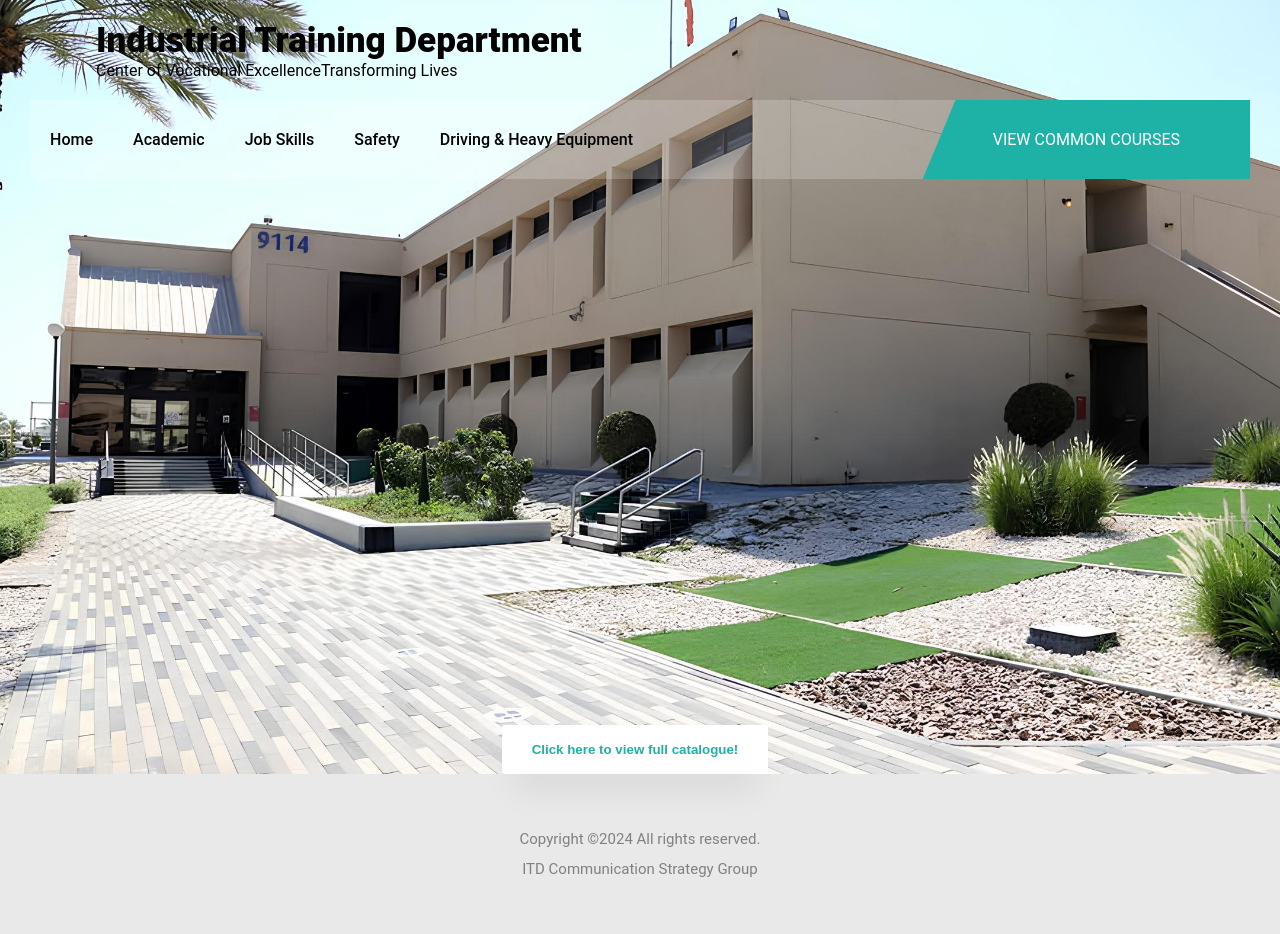
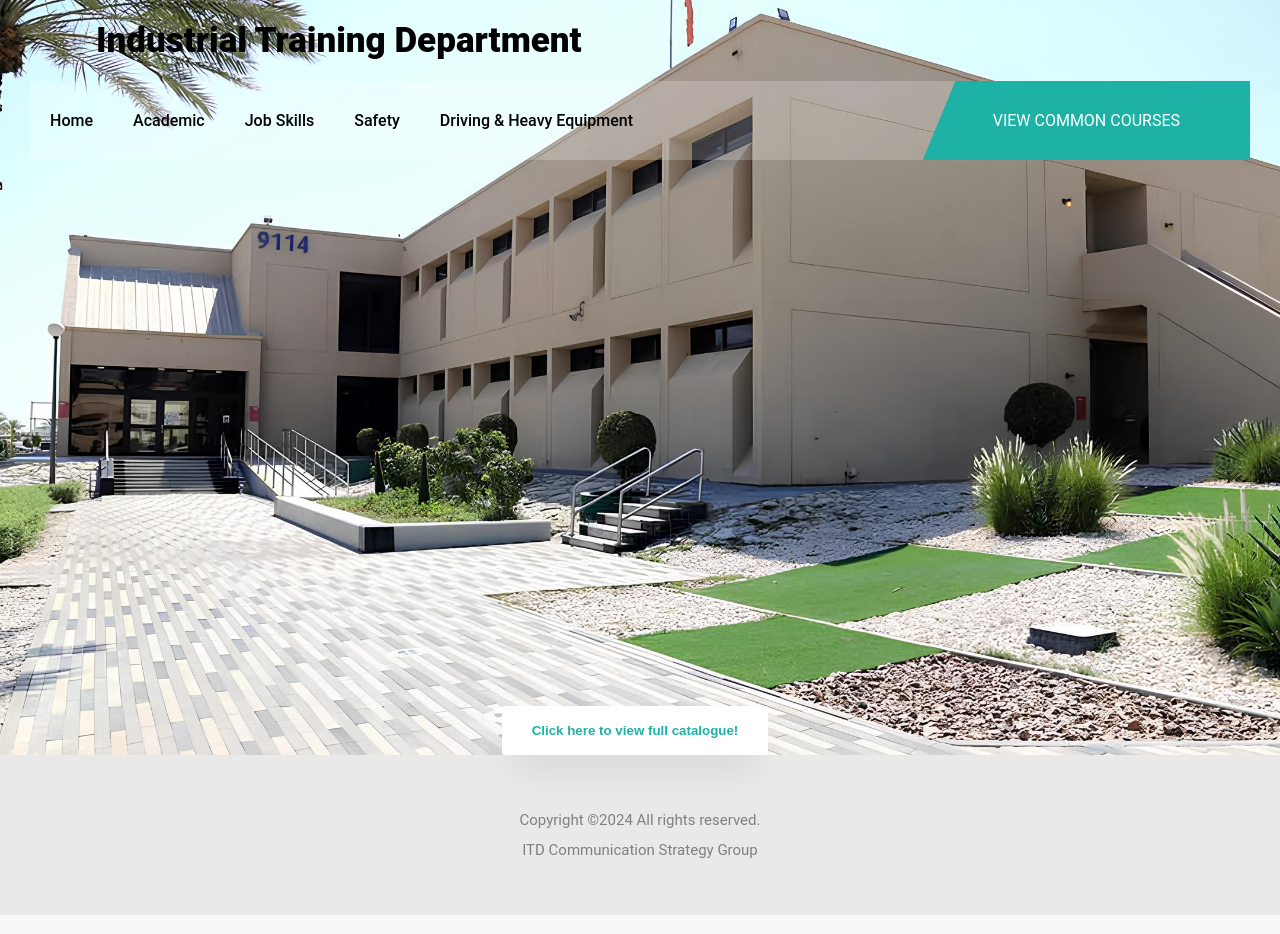
Before and after one commit to aristotleinigo9/my-app, a React (Create React App) app: page / in a window 1280 px wide. Built offline with nearby package versions, Linux system fonts and the light colour scheme; a web font is replaced by a local one.

Commit message:
Update Head.jsx

```diff
--- a/src/components/common/header/Head.jsx
+++ b/src/components/common/header/Head.jsx
@@ -7,8 +7,6 @@ const Head = () => {
         <div className='container flexSB'>
           <div className='logo'>
             <h1>Industrial Training Department</h1>
-            <span>Center of Vocational Excellence</span>
-            <span>Transforming Lives</span>
           </div>
         </div>
       </section>
```
